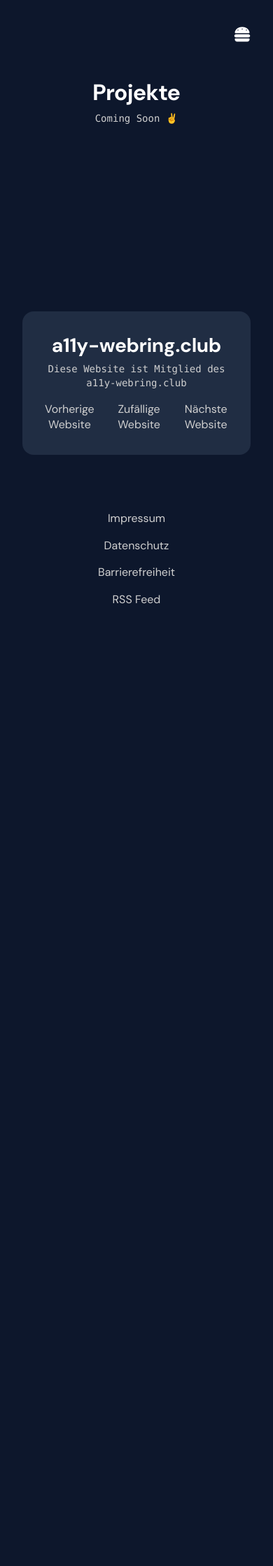
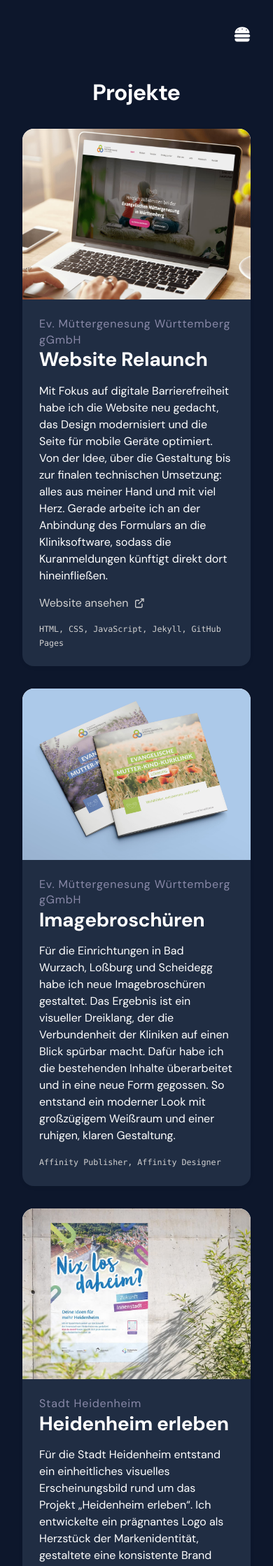
Before and after one commit to enaaacode/annabelle-feiler.github.io, a Jekyll site: the page built from projekte.html, in a window 390 px wide. Shown: the top 2238 px of the page at 70% size. Built offline with Jekyll 4.4.1, drawn with Linux system fonts in a browser that asks for light colours; before the commit the page ends 900 px from its top, so only the background shows below that; some of the changed text lies outside the part shown.

Commit message:
add projekte

```diff
--- a/_data/projekte.yml
+++ b/_data/projekte.yml
@@ -41,8 +41,8 @@
 - kundin: 'Freies Projekt'
   titel: 'Ein illustriertes Kinderbuch'
   beschreibung: 'Eine Geschichte von Manfred Kyber, illustriert von mir: Ein Pinseläffchen möchte mithilfe eines Ratgeberbuchs endlich energischer werden. Auf seiner Lektürereise trifft es auf ein Faultier. Gelassen, träge und völlig zufrieden. Das Äffchen ist überzeugt: Auch das Faultier braucht mehr Schwung! Doch das Faultier?'
-  link: 'https://studio-feiler.com/faultier'
-  linktext: 'Kinderbuch entdecken'
+  link:
+  linktext:
   tools: 'Procreate, Adobe Illustrator'
   bild: 'assets/images/referenzen/referenz_af_faultier.jpg'
 
@@ -62,6 +62,6 @@
 
 - kundin: 'Max Schlatterer GmbH & Co. KG'
   titel: 'Recruiting Postkarte'
-  beschreibung: 'Wie macht man Ausbildung spannend? Mit Farbe, Klarheit und Persönlichkeit! Ich habe eine Postkarte gestaltet, die junge Talente direkt anspricht. Das Design setzt auf Wiedererkennung, klare Infos und eine unkomplizierte Verbindung über QR-Code zur digitalen Bewerbung.'
+  beschreibung: 'Ich habe eine Postkarte gestaltet, die junge Talente direkt anspricht. Das Design setzt auf Wiedererkennung, klare Infos und eine unkomplizierte Verbindung über QR-Code zur digitalen Bewerbung.'
   tools: 'Affinity Publisher'
   bild: 'assets/images/referenzen/referenz_af_esband_postcard.jpg'
--- a/assets/css/main.css
+++ b/assets/css/main.css
@@ -1008,3 +1008,102 @@ button[data-filter].active {
   background-color: white;
   color: var(--color-bg);
 }
+
+/* ============================================================= */
+/* ======================== Projekte =========================== */
+/* ============================================================= */
+
+.projekte {
+  display: grid;
+  grid-template-columns: repeat(auto-fit, minmax(320px, 1fr));
+  gap: 2rem;
+}
+
+.projekt__card {
+  display: flex;
+  flex-direction: column;
+  overflow: hidden;
+  border-radius: 1rem;
+  background-color: var(--color-bg-cards);
+  box-shadow: 0 2px 6px rgba(0, 0, 0, 0.05);
+  transition: transform 0.25s ease, box-shadow 0.25s ease;
+  height: 100%;
+}
+
+.projekt__img {
+  width: 100%;
+  aspect-ratio: 4 / 3;
+  overflow: hidden;
+  flex-shrink: 0;
+  background-color: #f5f5f5;
+}
+
+.projekt__img img {
+  width: 100%;
+  height: 100%;
+  object-fit: cover;
+  display: block;
+  border-top-left-radius: 1rem;
+  border-top-right-radius: 1rem;
+  transition: transform 0.4s ease;
+}
+
+.projekt-container {
+  display: flex;
+  flex-direction: column;
+  gap: 1rem;
+  text-align: left;
+  padding: 2rem;
+  flex: 1;
+}
+
+.projekt__text {
+  display: flex;
+  flex-direction: column;
+  gap: 1rem;
+  text-align: left;
+}
+
+.projekt__eyebrow {
+  letter-spacing: 0.05em;
+  color: rgb(137, 137, 168);
+}
+
+.projekt__beschreibung {
+  color: var(--color-text-heading);
+  line-height: 1.5;
+}
+
+.externer-link {
+  display: inline-flex;
+  flex: 0 0 auto;
+  width: auto;
+  max-width: none;
+  align-self: flex-start;
+  gap: 0.5rem;
+  align-items: center;
+  border-radius: 0.25rem;
+  white-space: nowrap;
+  text-decoration: none;
+}
+
+.externer-link svg {
+  flex-shrink: 0;
+  width: 1em;
+  height: 1em;
+}
+
+.projekt__tools {
+  margin-top: auto;
+}
+
+/* Responsive */
+@media (max-width: 768px) {
+  .projekte {
+    grid-template-columns: 1fr;
+  }
+
+  .projekt-container {
+    padding: 1.5rem;
+  }
+}
--- a/index.html
+++ b/index.html
@@ -40,6 +40,7 @@ title: 'studio feiler ✷ Nachhaltige und barrierefreie Gestaltung'
             </a>
           </div>
         </div>
+        <!--
 
         <div class="social-icons">
           <a href="https://chaos.social/@ena" target="_blank" rel="noopener">
@@ -49,6 +50,7 @@ title: 'studio feiler ✷ Nachhaltige und barrierefreie Gestaltung'
             <img src="assets/icons/github.svg" alt="" title="GitHub" />
           </a>
         </div>
+         -->
       </div>
     </div>
 
--- a/projekte.html
+++ b/projekte.html
@@ -1,12 +1,72 @@
 ---
 layout: startseite
-title: Projekte
-description:
+title: Meine Projekte
+description: Strukturverliebt, code-affin und überzeugte Verfechterin menschzentrierter Gestaltung. Erfahre hier mehr über meine Projekte.
 ---
 
 <div class="contentsite">
   <div class="heading">
     <h1>Projekte</h1>
-    <p>Coming Soon ✌️</p>
+  </div>
+
+  <section class="projekte">
+    {% for projekt in site.data.projekte %}
+    <div class="projekt__card">
+      <div class="projekt__img">
+        <img src="{{ projekt.bild }}" alt="{{ projekt.titel }}" />
+      </div>
+
+      <div class="projekt-container">
+        <div class="projekt__headline">
+          <p class="projekt__eyebrow">{{ projekt.kundin }}</p>
+          <h2>{{ projekt.titel }}</h2>
+        </div>
+
+        <p class="projekt__beschreibung">{{ projekt.beschreibung }}</p>
+
+        {% if projekt.link %}
+        <a
+          href="{{ projekt.link }}"
+          target="_blank"
+          rel="noopener noreferrer"
+          class="externer-link"
+        >
+          {{ projekt.linktext }}
+          <svg
+            xmlns="http://www.w3.org/2000/svg"
+            width="16"
+            height="16"
+            fill="none"
+            stroke="currentColor"
+            stroke-width="2"
+            viewBox="0 0 24 24"
+            aria-hidden="true"
+            focusable="false"
+          >
+            <path
+              d="M18 13v6a2 2 0 0 1-2 2H6a2 2 0 0 1-2-2V8a2 2 0 0 1 2-2h6"
+            />
+            <polyline points="15 3 21 3 21 9" />
+            <line x1="10" y1="14" x2="21" y2="3" />
+          </svg>
+        </a>
+        {% endif %}
+
+        <div class="projekt__tools code-style">
+          <small>{{ projekt.tools }}</small>
+        </div>
+      </div>
+    </div>
+    {% endfor %}
+  </section>
+  <div class="button-wrapper">
+    <a
+      class="button primary"
+      href="mailto:hello@studio-feiler.com?subject=Anfrage&body=Hi Annabelle,"
+      aria-label="Annabelle direkt per E-Mail kontaktieren"
+      title="Schreib mir eine E-Mail"
+    >
+      Projekt anfragen
+    </a>
   </div>
 </div>
```
Also changed, not shown: assets/images/referenzen/referenz_af_enalarson.jpg (added), assets/images/referenzen/referenz_af_esband_postcard.jpg (added), assets/images/referenzen/referenz_af_faultier.jpg (added), assets/images/referenzen/referenz_af_heidenheim.jpg (added), assets/images/referenzen/referenz_af_muettergenesung_borschure.jpg (added), assets/images/referenzen/referenz_af_muettergenesung_web.jpg (added), assets/images/referenzen/referenz_af_vk.jpg (added), 1 other file.
